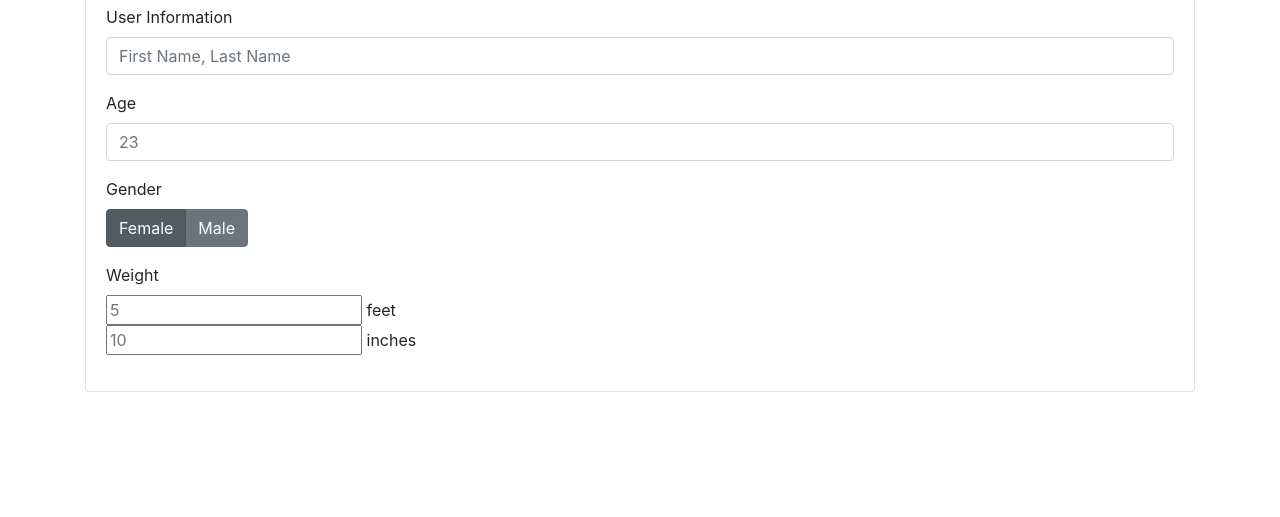
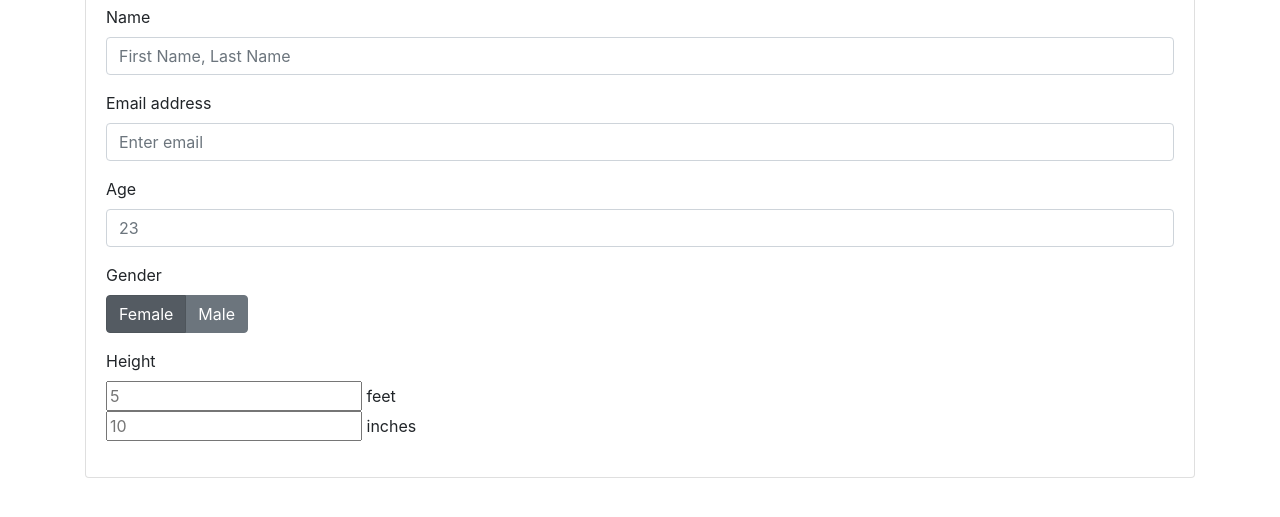
Before and after one commit to rakkiraju/Project1, a plain HTML site: page loginPage.html in a window 1280 px wide. Shown: the part 139-656 px from the top of the page. Drawn offline with nearby package versions, Linux system fonts and the light colour scheme.

Commit message:
additional info login

```diff
--- a/loginPage.html
+++ b/loginPage.html
@@ -39,11 +39,19 @@
                 <div class="card-body">
                     <h1>Main Information</h1>
 
+                    <!--USER ID-->
+
                     <!--NAME-->
                     <div class="form-group">
-                        <label for="user-id">User Information</label>
-                        <input id="user-id" type="name" class="form-control" placeholder="First Name, Last Name ">
+                        <label for="user-name">Name</label>
+                        <input id="user-name" type="name" class="form-control" placeholder="First Name, Last Name ">
                       </div>
+
+                      <div class="form-group">
+                        <label for="exampleInputEmail1">Email address</label>
+                        <input type="email" class="form-control" id="exampleInputEmail1" aria-describedby="emailHelp" placeholder="Enter email">
+                      </div>
+
                       <!--AGE-->
                       <div class="form-group">
                         <label for="user-age">Age</label>
@@ -63,15 +71,20 @@
                           </div>
                         </div>
 
-                        <!--WHEIGHT-->
+                        <!--HEIGHT-->
                         <div class="form-group">
-                          <label for="user-gender">Weight</label>
+                          <label for="user-gender">Height</label>
                           <br>
                           <input type="text" name="cheightfeet" id="cheightfeet" placeholder="5" class="inhalf inuifoot">
                           <span class="inuifootspan">feet </span>
                         <br>
                           <input type="text" name="cheightinch" id="cheightinch" placeholder="10" class="inhalf inuiinch">
                           <span class="inuiinchspan">inches</span>
+
+
+
+
+
 
 
 
```
